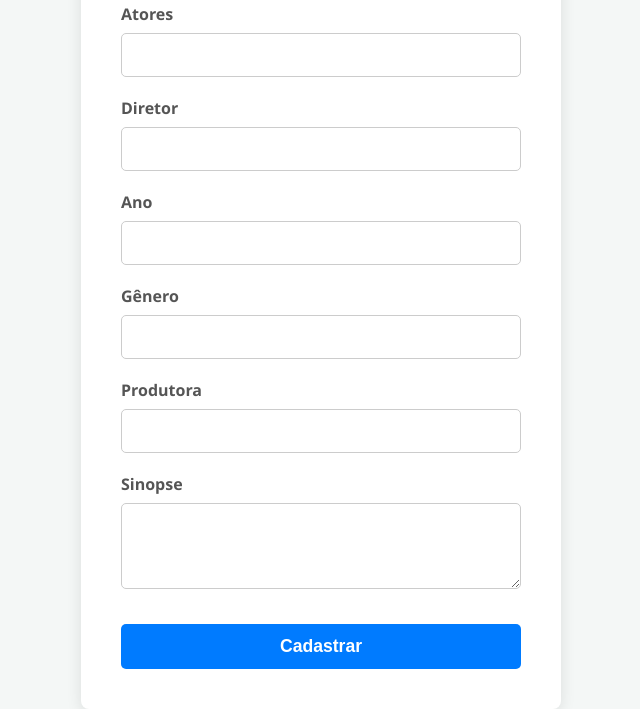
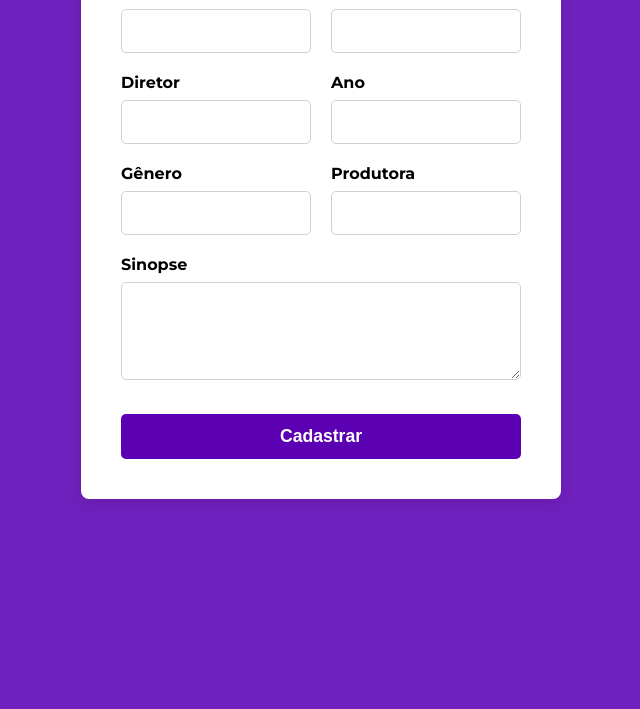
Before and after one commit to Yasminnovaisvieira/WebServer_Examples, a plain HTML site: page Example1/cadastro.html in a window 1280 px wide. Shown: the part 225-934 px from the top of the page, without its empty margins (319-959 px from the left). After the commit the page ends 800 px from the top, so only its background shows below. Drawn offline with Linux system fonts and the light colour scheme.

Commit message:
Web Server - Examples

```diff
--- a/Example1/cadastro.html
+++ b/Example1/cadastro.html
@@ -1,51 +1,59 @@
 <!DOCTYPE html>
-<html lang="pt-BR">
+<html lang="en">
     <head>
-  <meta charset="UTF-8">
-  <meta name="viewport" content="width=device-width, initial-scale=1.0">
-  <title>Cadastro de Filmes - Filminis</title>
-  <link rel="stylesheet" href="style.css">
+        <meta charset="UTF-8" />
+        <meta name="viewport" content="width=device-width, initial-scale=1.0" />
+        <title>Cadastro de Filmes</title>
+        <link rel="stylesheet" href="style.css" />
     </head>
     <body>
-  <main class="container">
+        <main class="containerFundo">
             <h1>Cadastro de Filmes</h1>
-    <form>
-      <div class="form-group">
-        <label for="title">Título do Filme</label>
-        <input type="text" id="title" name="title" required>
+            <form class="formCadastro">
+                <div class="grupoFormulario cadastro">
+                    <label for="titulo">Título do Filme</label>
+                    <input type="text" id="titulo" name="titulo" required />
                 </div>
 
-      <div class="form-group">
-        <label for="actors">Atores</label>
-        <input type="text" id="actors" name="actors">
+                <div class="grupoFormulario cadastro">
+                    <label for="autores">Atores</label>
+                    <input type="text" id="autores" name="autores" />
                 </div>
 
-      <div class="form-group">
-        <label for="director">Diretor</label>
-        <input type="text" id="director" name="director">
+                <div class="grupoFormulario cadastro">
+                    <label for="diretores">Diretor</label>
+                    <input type="text" id="diretores" name="diretores" />
                 </div>
 
-      <div class="form-group">
-        <label for="year">Ano</label>
-        <input type="number" id="year" name="year" min="1900" max="2100">
+                <div class="grupoFormulario cadastro">
+                    <label for="ano">Ano</label>
+                    <input
+                        type="number"
+                        id="ano"
+                        name="ano"
+                        min="1900"
+                        max="2100"
+                    />
                 </div>
 
-      <div class="form-group">
-        <label for="genre">Gênero</label>
-        <input type="text" id="genre" name="genre">
+                <div class="grupoFormulario cadastro">
+                    <label for="genero">Gênero</label>
+                    <input type="text" id="genero" name="genero" />
                 </div>
 
-      <div class="form-group">
-        <label for="producer">Produtora</label>
-        <input type="text" id="producer" name="producer">
+                <div class="grupoFormulario cadastro">
+                    <label for="produtora">Produtora</label>
+                    <input type="text" id="produtora" name="produtora" />
                 </div>
 
-      <div class="form-group">
-        <label for="synopsis">Sinopse</label>
-        <textarea id="synopsis" name="synopsis" rows="4"></textarea>
+                <div class="grupoFormulario cadastro larguraTotal">
+                    <label for="sinopse">Sinopse</label>
+                    <textarea id="sinopse" name="sinopse" rows="4"></textarea>
                 </div>
 
-      <button type="submit" class="btn">Cadastrar</button>
+                <button type="submit" class="botao larguraTotal">
+                    Cadastrar
+                </button>
             </form>
         </main>
     </body>
--- a/Example1/style.css
+++ b/Example1/style.css
@@ -1,7 +1,9 @@
+@import url('https://fonts.googleapis.com/css2?family=Montserrat:ital,wght@0,100..900;1,100..900&family=Outfit:wght@100..900&display=swap');
+
 body {
-  font-family: 'Segoe UI', Tahoma, Geneva, Verdana, sans-serif;
-  background-color: #f4f7f6;
-  color: #333;
+  font-family: "Montserrat", sans-serif;
+  color: #000000;
+  background-color: #5c00b3df;
   margin: 0;
   padding: 0;
   display: flex;
@@ -11,8 +13,8 @@ body {
   box-sizing: border-box;
 }
 
-.container {
-  background-color: #fff;
+.containerFundo {
+  background-color: #ffffff;
   padding: 40px;
   border-radius: 8px;
   box-shadow: 0 4px 15px rgba(0, 0, 0, 0.1);
@@ -22,56 +24,72 @@ body {
 }
 
 h1 {
-  color: #007bff;
+  color: #5c00b3;
   margin-bottom: 30px;
-  font-size: 2em;
+  font-size: 2rem;
 }
 
-form {
+.formLogin {
   display: flex;
   flex-direction: column;
   gap: 20px;
 }
 
-.form-group {
+.formCadastro {
+  display: flex;
+  flex-direction: row;
+  flex-wrap: wrap;
+  gap: 20px;
+  justify-content: space-between;
+}
+
+.cadastro {
+  flex-basis: calc(50% - 10px);
+  box-sizing: border-box;
+}
+
+.grupoFormulario {
   text-align: left;
 }
 
-.form-group label {
+.grupoFormulario label {
   display: block;
   margin-bottom: 8px;
   font-weight: bold;
-  color: #555;
+  color: #000000;
 }
 
-.form-group input[type="text"],
-.form-group input[type="password"],
-.form-group input[type="number"],
-.form-group textarea {
+.larguraTotal {
+  flex-basis: 100%;
+}
+
+.grupoFormulario input[type="text"],
+.grupoFormulario input[type="password"],
+.grupoFormulario input[type="number"],
+.grupoFormulario textarea {
   width: 100%;
   padding: 12px 15px;
-  border: 1px solid #ccc;
+  border: 1px solid #d2d1d1;
   border-radius: 5px;
   box-sizing: border-box;
-  font-size: 1em;
+  font-size: 1rem;
   transition: border-color 0.3s ease, box-shadow 0.3s ease;
 }
 
-.form-group input[type="text"]:focus,
-.form-group input[type="password"]:focus,
-.form-group input[type="number"]:focus,
-.form-group textarea:focus {
-  border-color: #007bff;
-  box-shadow: 0 0 0 3px rgba(0, 123, 255, 0.25);
+.grupoFormulario input[type="text"]:focus,
+.grupoFormulario input[type="password"]:focus,
+.grupoFormulario input[type="number"]:focus,
+.grupoFormulario textarea:focus {
+  border-color: #5c00b3;
   outline: none;
 }
 
-.form-group textarea {
+.grupoFormulario textarea {
   resize: vertical;
 }
 
-.btn {
-  background-color: #007bff;
+.botao {
+  background-color: #5c00b3;
   color: white;
   padding: 12px 20px;
   border: none;
@@ -79,29 +97,24 @@ form {
   cursor: pointer;
   font-size: 1.1em;
   font-weight: bold;
-  transition: background-color 0.3s ease, transform 0.2s ease;
   margin-top: 10px;
 }
 
-.btn:hover {
-  background-color: #0056b3;
-  transform: translateY(-2px);
-}
-
-.btn:active {
-  transform: translateY(0);
+.botao:hover {
+  background-color: #4b0091;
 }
 
 .link {
   display: block;
   margin-top: 15px;
-  color: #007bff;
+  color: #4b0091;
+  font-weight: 600;
   text-decoration: none;
-  font-size: 0.9em;
+  font-size: 0.9rem;
   transition: color 0.3s ease;
 }
 
 .link:hover {
-  color: #0056b3;
+  color: #4b0091;
   text-decoration: underline;
 }
```
Also changed, not shown: Example1/login.html (+14 -14 lines), Example1/index.html (indentation only), Example1/listar_filmes.html (indentation only), 1 other file. Lines whose indentation alone changed are shown as unchanged.
